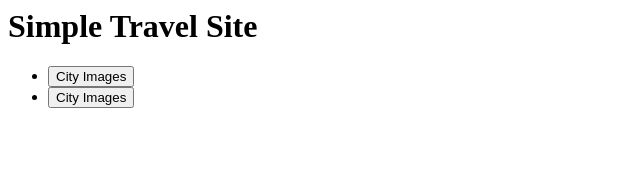
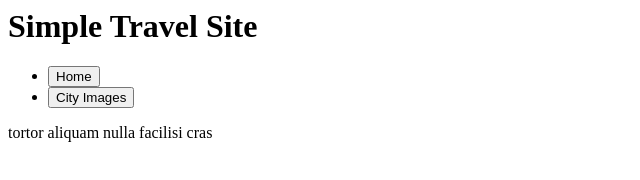
Before and after one commit to AngelFappdev/Simple-Travel-Site, a plain HTML site: page index.html in a window 1280 px wide. Shown: the whole page, without its empty margins (0-640 px from the left). Drawn offline with Linux system fonts and the light colour scheme.

Commit message:
Flushed Out Index Changes

```diff
--- a/index.html
+++ b/index.html
@@ -12,9 +12,9 @@
   <nav>
         <ul>
             <li>
-                <a href = "cityimages.html">
+                <a href = "index.html">
                     <button>
-                    City Images
+                    Home
                     </button>
                     </a>
             </li>
@@ -26,5 +26,10 @@
                 </a>
             </li>
         </ul>
-  </nav>
+     <div>
+        <p>tortor aliquam nulla facilisi cras</p>
+
+     </div>
+
+    </nav>
 </body>
```
